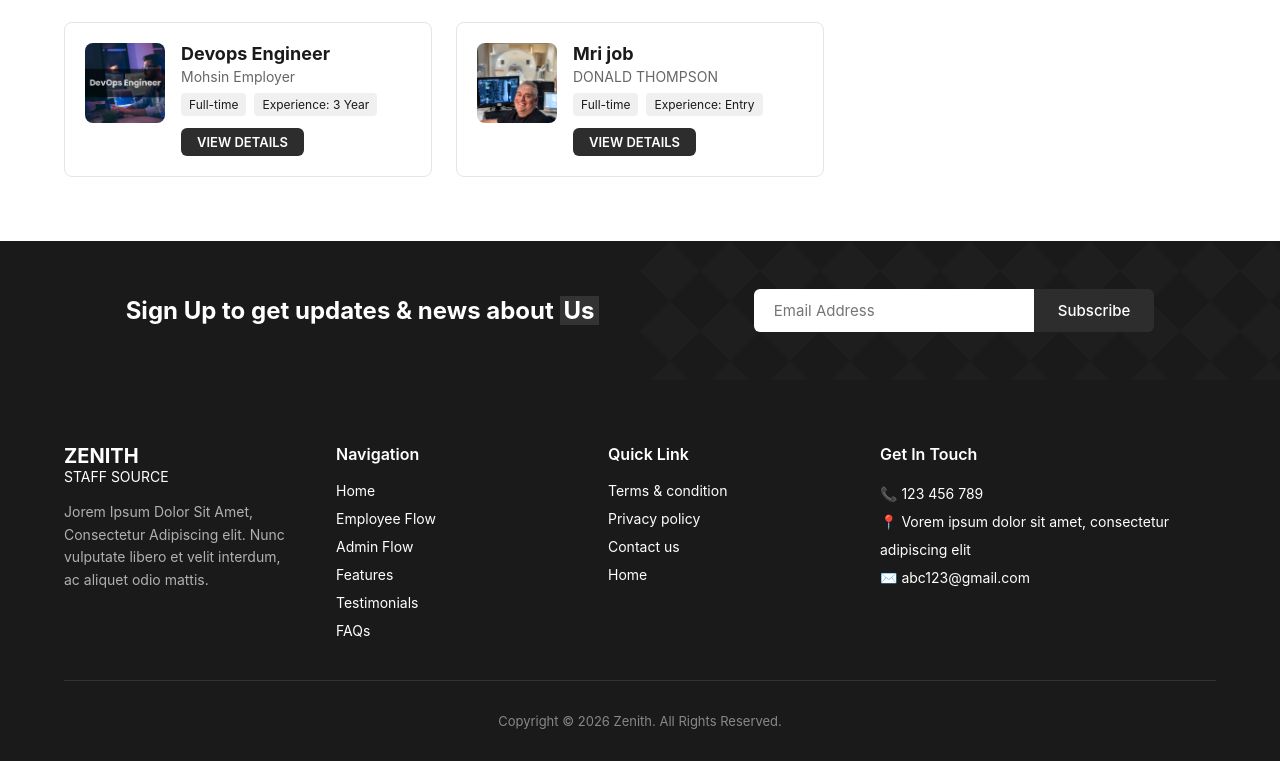
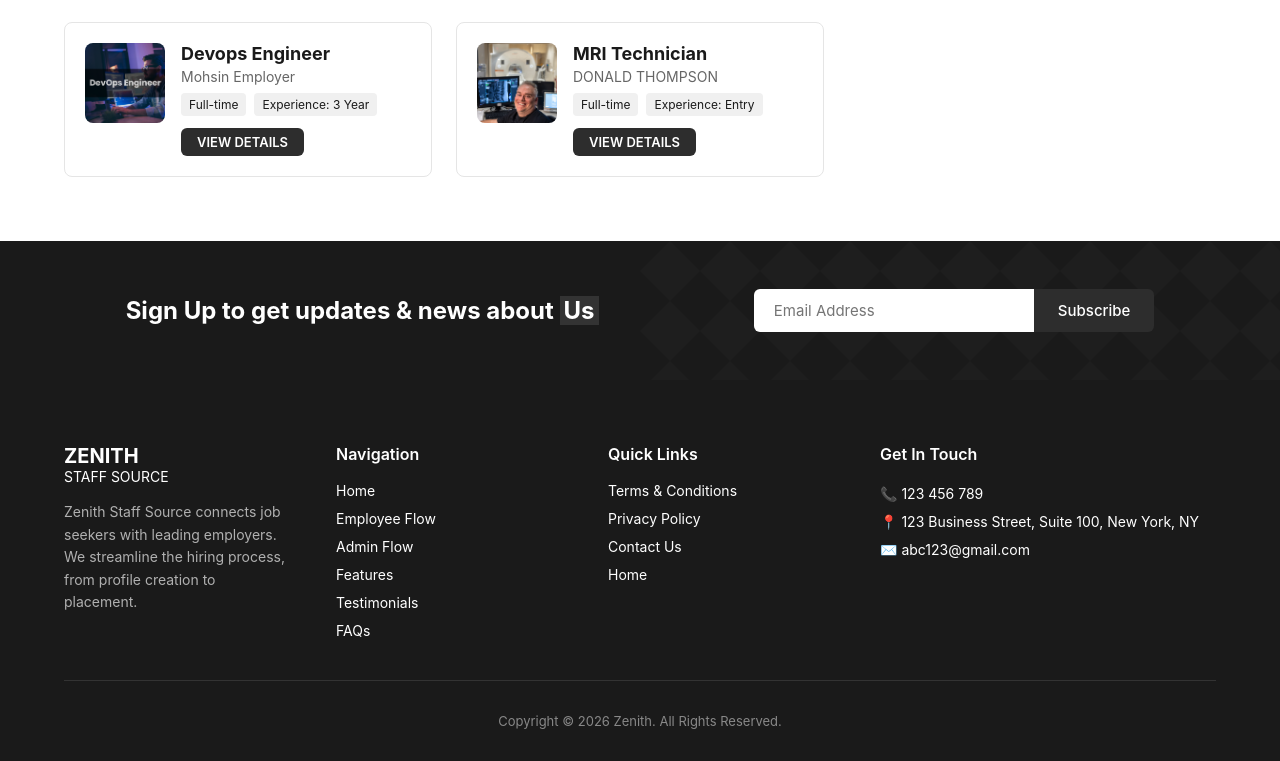
Before and after one commit to justingonrowski15/job-site, a Next.js app in the folder frontend/: page /jobs in a window 1280 px wide. Shown: the part 820-1581 px from the top of the page. Built offline with nearby package versions, Linux system fonts and the light colour scheme; no server answers.

Commit message:
all text must be in English

```diff
--- a/frontend/app/companies/page.tsx
+++ b/frontend/app/companies/page.tsx
@@ -20,8 +20,8 @@ export default async function CompaniesPage() {
     companies = [
       { id: 1, name: 'Weblinx Solution', description: 'Leading provider of high-quality glass solutions for homes and businesses.', image: '/images/Weblinx Solution-company.png' },
       { id: 2, name: 'Demo Ten', description: 'We are a technology-driven company providing innovative IT solutions that empower business.', image: '/images/Demo Ten-company.jpg' },
-      { id: 3, name: 'John Doe', description: 'hi, i am employer and i hire talented individuals', image: '/images/John Doe-company.jpg' },
-      { id: 4, name: 'Alex Connor', description: 'Vero omnis exercitat', image: '/images/Alex Connor-company.webp' },
+      { id: 3, name: 'John Doe', description: 'I am an employer and I hire talented individuals', image: '/images/John Doe-company.jpg' },
+      { id: 4, name: 'Alex Connor', description: 'Innovative solutions for modern businesses', image: '/images/Alex Connor-company.webp' },
       { id: 5, name: 'Eagan Dalton', description: 'Technology and innovation company', image: '/images/Eagan Dalton-company.webp' },
       { id: 6, name: 'Mohsin Employer', description: 'Growing tech company seeking talent', image: '/images/Mohsin Employer-company.png' },
       { id: 7, name: 'DONALD THOMPSON', description: 'Professional staffing solutions', image: '/images/DONALD THOMPSON-company.jpg' },
--- a/frontend/app/jobs/page.tsx
+++ b/frontend/app/jobs/page.tsx
@@ -22,13 +22,13 @@ export default async function JobsPage() {
     // Fallback data when backend not running
     jobs = [
       { id: 1, title: 'Designers', company_name: 'Weblinx Solution', employment_type: 'Full Time/Permanent', experience: '3 Year', image: '/images/designer-job.jpg' },
-      { id: 2, title: 'Weight Losss', company_name: 'Demo Ten', employment_type: 'Dignissimos iusto ad', experience: '4 months', image: '/images/weight-job.jpg' },
+      { id: 2, title: 'Weight Loss', company_name: 'Demo Ten', employment_type: 'Contract', experience: '4 months', image: '/images/weight-job.jpg' },
       { id: 3, title: 'Plumber', company_name: 'Weblinx Solution', employment_type: 'Full-time', experience: '3 Year', image: '/images/plumber-job.jpg' },
       { id: 4, title: 'Web Development', company_name: 'VPN Alex Connor', employment_type: 'Full-time', experience: '5 Years', image: '/images/web development-job.jpeg' },
       { id: 5, title: 'Full Stack Developer', company_name: 'Eagan Dalton', employment_type: 'Full-time', experience: '3 Year', image: '/images/fullstack developer-job.webp' },
       { id: 6, title: 'Frontend developer', company_name: 'Eagan Dalton', employment_type: 'Full-time', experience: '3 Year', image: '/images/frontend-developer-job.webp' },
       { id: 7, title: 'Devops Engineer', company_name: 'Mohsin Employer', employment_type: 'Full-time', experience: '3 Year', image: '/images/devops-engineer-job.png' },
-      { id: 8, title: 'Mri job', company_name: 'DONALD THOMPSON', employment_type: 'Full-time', experience: 'Entry', image: '/images/Mri-job.png' },
+      { id: 8, title: 'MRI Technician', company_name: 'DONALD THOMPSON', employment_type: 'Full-time', experience: 'Entry', image: '/images/Mri-job.png' },
     ];
   }
 
--- a/frontend/app/login/page.tsx
+++ b/frontend/app/login/page.tsx
@@ -151,7 +151,7 @@ export default function LoginPage() {
                   color: '#1a1a1a',
                 }}
               >
-                Forget password?
+                Forgot password?
               </Link>
               {error && (
                 <p style={{ color: '#c00', fontSize: '0.875rem', marginBottom: '1rem' }}>{error}</p>
--- a/frontend/app/page.tsx
+++ b/frontend/app/page.tsx
@@ -163,7 +163,7 @@ export default function HomePage() {
                 color: '#1a1a1a',
               }}
             >
-              What Are User Says{' '}
+              What Our Users Say{' '}
               <span style={{ backgroundColor: '#e5e5e5', padding: '0 0.25rem' }}>Feedback</span>
             </h2>
             <TestimonialSlideshow />
--- a/frontend/app/register/page.tsx
+++ b/frontend/app/register/page.tsx
@@ -282,7 +282,7 @@ export default function RegisterPage() {
             </form>
 
             <p style={{ textAlign: 'center', marginTop: '1.5rem', fontSize: '0.9375rem' }}>
-              Have Account? <Link href="/login" style={{ fontWeight: 600 }}>Login</Link>
+              Already have an account? <Link href="/login" style={{ fontWeight: 600 }}>Login</Link>
             </p>
           </div>
         </section>
--- a/frontend/components/Footer.tsx
+++ b/frontend/components/Footer.tsx
@@ -24,8 +24,8 @@ export default function Footer() {
             <span style={{ fontSize: '0.875rem', display: 'block' }}>STAFF SOURCE</span>
           </div>
           <p style={{ fontSize: '0.875rem', lineHeight: 1.6, color: '#b0b0b0' }}>
-            Jorem Ipsum Dolor Sit Amet, Consectetur Adipiscing elit. Nunc vulputate libero et
-            velit interdum, ac aliquet odio mattis.
+            Zenith Staff Source connects job seekers with leading employers. We streamline the
+            hiring process, from profile creation to placement.
           </p>
         </div>
 
@@ -45,16 +45,16 @@ export default function Footer() {
         </div>
 
         <div>
-          <h4 style={{ fontSize: '1rem', fontWeight: 600, marginBottom: '1rem' }}>Quick Link</h4>
+          <h4 style={{ fontSize: '1rem', fontWeight: 600, marginBottom: '1rem' }}>Quick Links</h4>
           <ul style={{ listStyle: 'none' }}>
             <li style={{ marginBottom: '0.5rem' }}>
-              <Link href="#" style={{ color: '#fff', fontSize: '0.875rem' }}>Terms & condition</Link>
+              <Link href="#" style={{ color: '#fff', fontSize: '0.875rem' }}>Terms & Conditions</Link>
             </li>
             <li style={{ marginBottom: '0.5rem' }}>
-              <Link href="#" style={{ color: '#fff', fontSize: '0.875rem' }}>Privacy policy</Link>
+              <Link href="#" style={{ color: '#fff', fontSize: '0.875rem' }}>Privacy Policy</Link>
             </li>
             <li style={{ marginBottom: '0.5rem' }}>
-              <Link href="#" style={{ color: '#fff', fontSize: '0.875rem' }}>Contact us</Link>
+              <Link href="#" style={{ color: '#fff', fontSize: '0.875rem' }}>Contact Us</Link>
             </li>
             <li style={{ marginBottom: '0.5rem' }}>
               <Link href="/" style={{ color: '#fff', fontSize: '0.875rem' }}>Home</Link>
@@ -66,7 +66,7 @@ export default function Footer() {
           <h4 style={{ fontSize: '1rem', fontWeight: 600, marginBottom: '1rem' }}>Get In Touch</h4>
           <div style={{ fontSize: '0.875rem', lineHeight: 2 }}>
             <p>📞 123 456 789</p>
-            <p>📍 Vorem ipsum dolor sit amet, consectetur adipiscing elit</p>
+            <p>📍 123 Business Street, Suite 100, New York, NY</p>
             <p>✉️ abc123@gmail.com</p>
           </div>
         </div>
```
Also changed, not shown: 1 other file (tests, documents, lock files or other folders).
